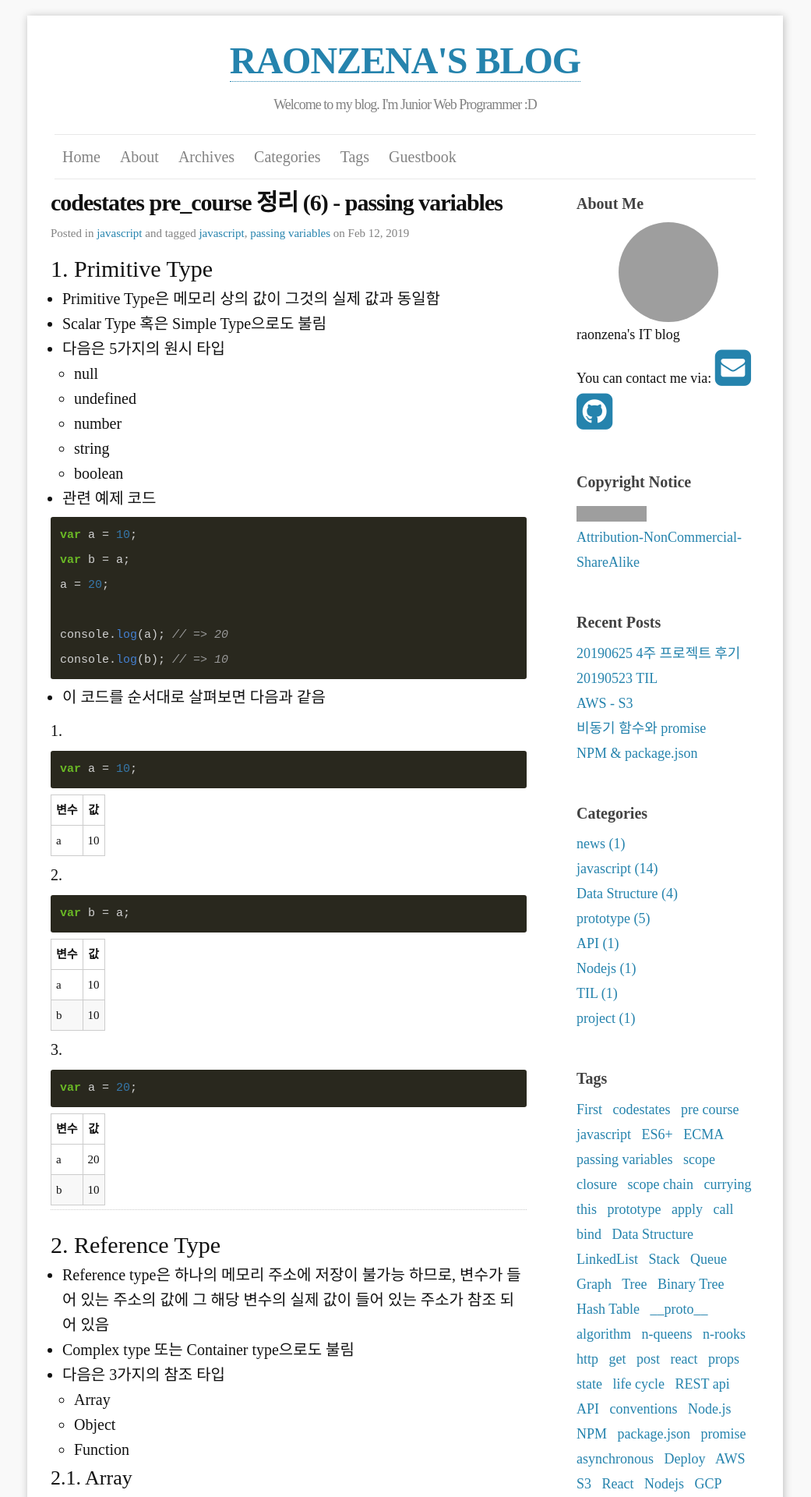
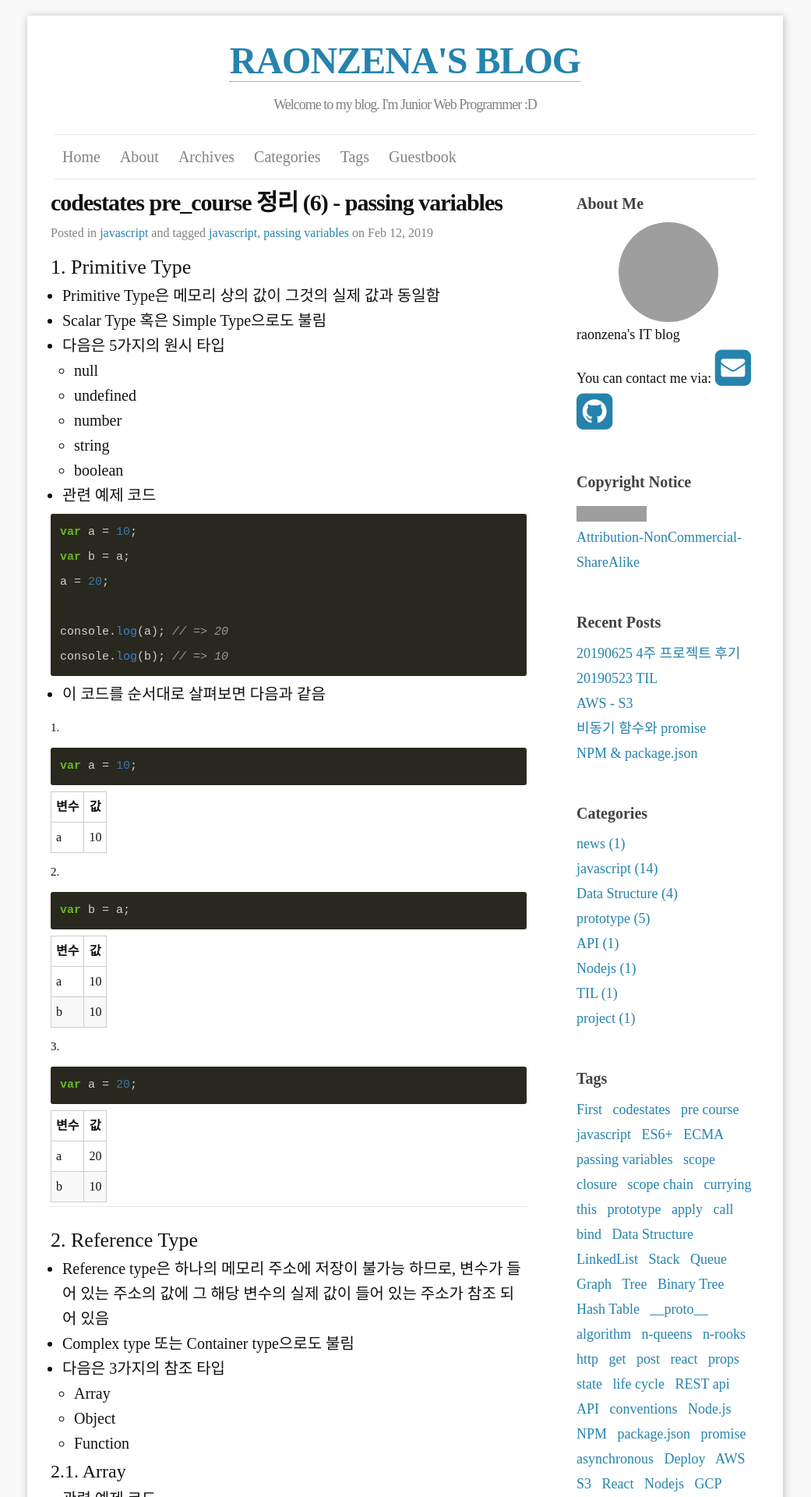
Before and after one commit to raonzena/raonzena.github.io, a Jekyll site: the page built from _posts/2019-02-12-09-post.markdown, in a window 1280 px wide. Shown: the top 1920 px of the page at 78% size, without its empty margins (120-1161 px from the left). Built offline with Jekyll 4.4.1, drawn with Linux system fonts in a browser that asks for light colours; some web fonts are replaced; comment, search, counter and statistics services are not loaded; grey boxes are pictures that could not be loaded.

Commit message:
20190625 modify css

```diff
--- a/_sass/_layout.scss
+++ b/_sass/_layout.scss
@@ -217,39 +217,42 @@
 
 
 .post-content {
-  p { padding:$spacing-unit/5 0; }
+  p {
+    font-size: $base-font-size*0.75;
+    padding:$spacing-unit/5 0;
+  }
   //margin-bottom: $spacing-unit;
   h1 {
-    font-size: 30px;
+    font-size: 26px;
     line-height:1em;
     @include media-query($on-laptop){
-      font-size: 28px;
+      font-size: 22px;
     }
 
   }
   h2 {
-    font-size: 26px;
+    font-size: 24px;
     line-height:1em;
-    @include media-query($on-laptop) {
-      font-size: 24px;
-    }
-  }
-
-  h3 {
-    font-size: 22px;
-    line-height:1em;
-
     @include media-query($on-laptop) {
       font-size: 20px;
     }
   }
 
-  h4 {
-    font-size: 18px;
+  h3 {
+    font-size: 20px;
     line-height:1em;
 
     @include media-query($on-laptop) {
       font-size: 16px;
+    }
+  }
+
+  h4 {
+    font-size: 16px;
+    line-height:1em;
+
+    @include media-query($on-laptop) {
+      font-size: 12px;
     }
   }
 }
--- a/css/main.scss
+++ b/css/main.scss
@@ -13,7 +13,7 @@
 // Our variables
 $base-font-family: 'Handon3gyeopsal600g';
 $base-font-size:   20px;
-$small-font-size:  $base-font-size * 0.75;
+$small-font-size:  $base-font-size * 0.8;
 $base-line-height: 1.6em;
 
 $spacing-unit:     15px;
```
